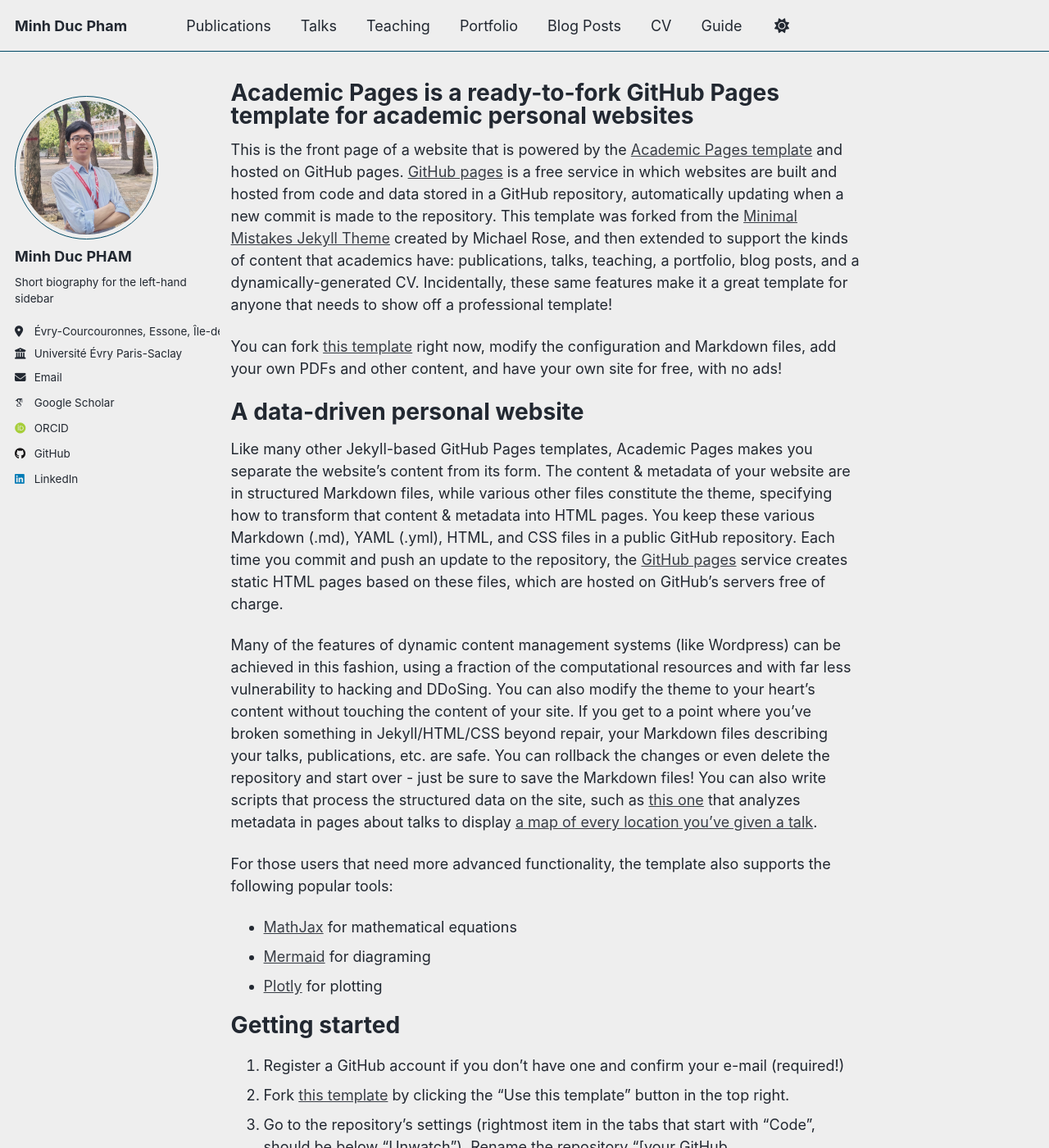
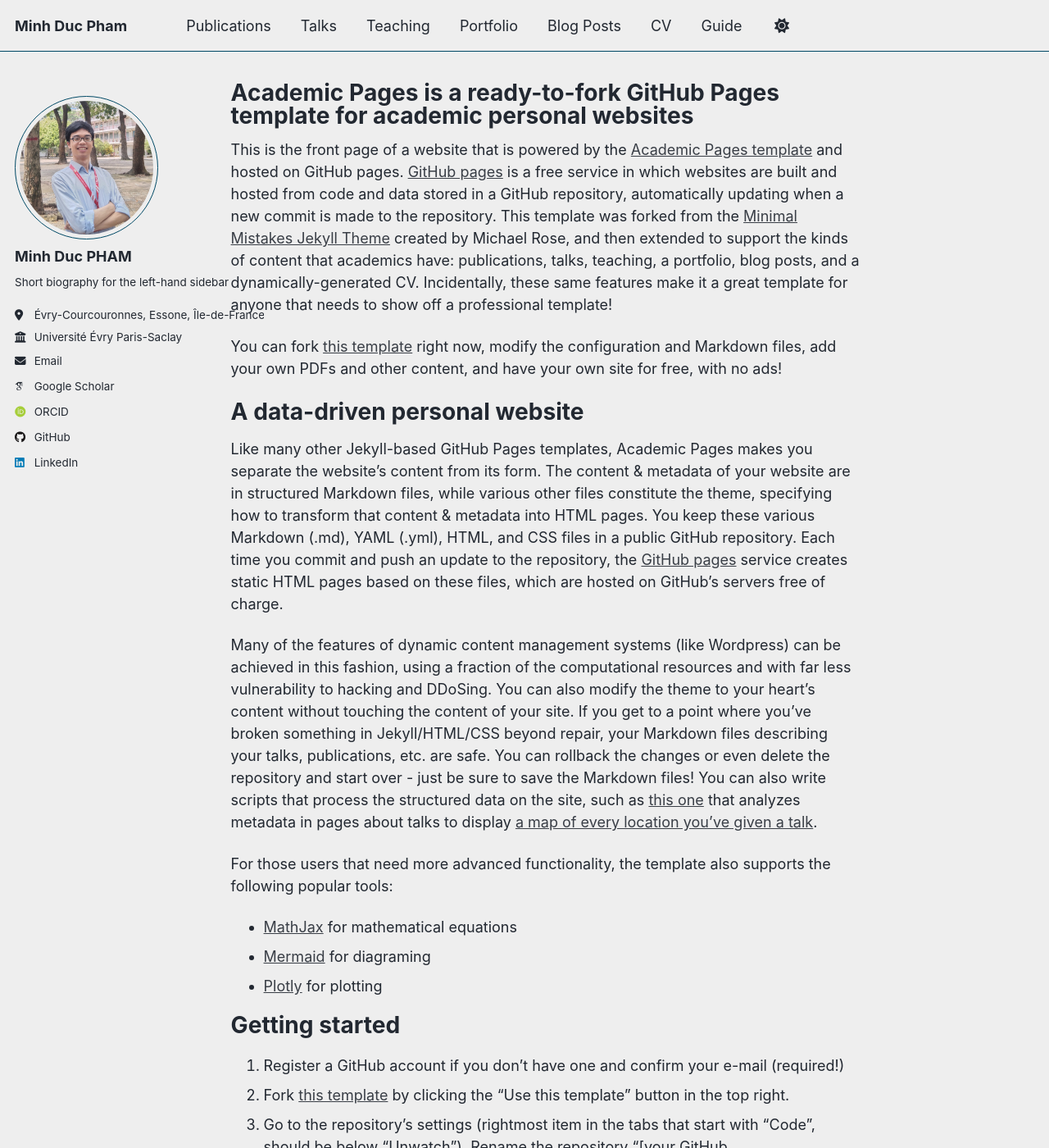
Before and after one commit to phamminhducH/phamminhducH.github.io, a Jekyll site: the page built from _pages/about.md, in a window 1280 px wide and 1400 px high. Shown: the whole window at 82% size. Built offline with Jekyll 4.4.1, drawn with Linux system fonts in a browser that asks for light colours; some web fonts are replaced; a script that is not in the unit is left out.

Commit message:
Update _air_dark.scss

```diff
--- a/_sass/theme/_air_dark.scss
+++ b/_sass/theme/_air_dark.scss
@@ -31,7 +31,7 @@ $global-transition          : all 0.2s ease-in-out;
 $masthead-height            : 70px;
 $navicon-width              : 28px;
 $navicon-height             : 4px;
-$sidebar-link-max-width     : 250px;
+$sidebar-link-max-width     : 500px;
 $sidebar-screen-min-width   : 1024px;
 
 /* Dark theme for the site */
```
